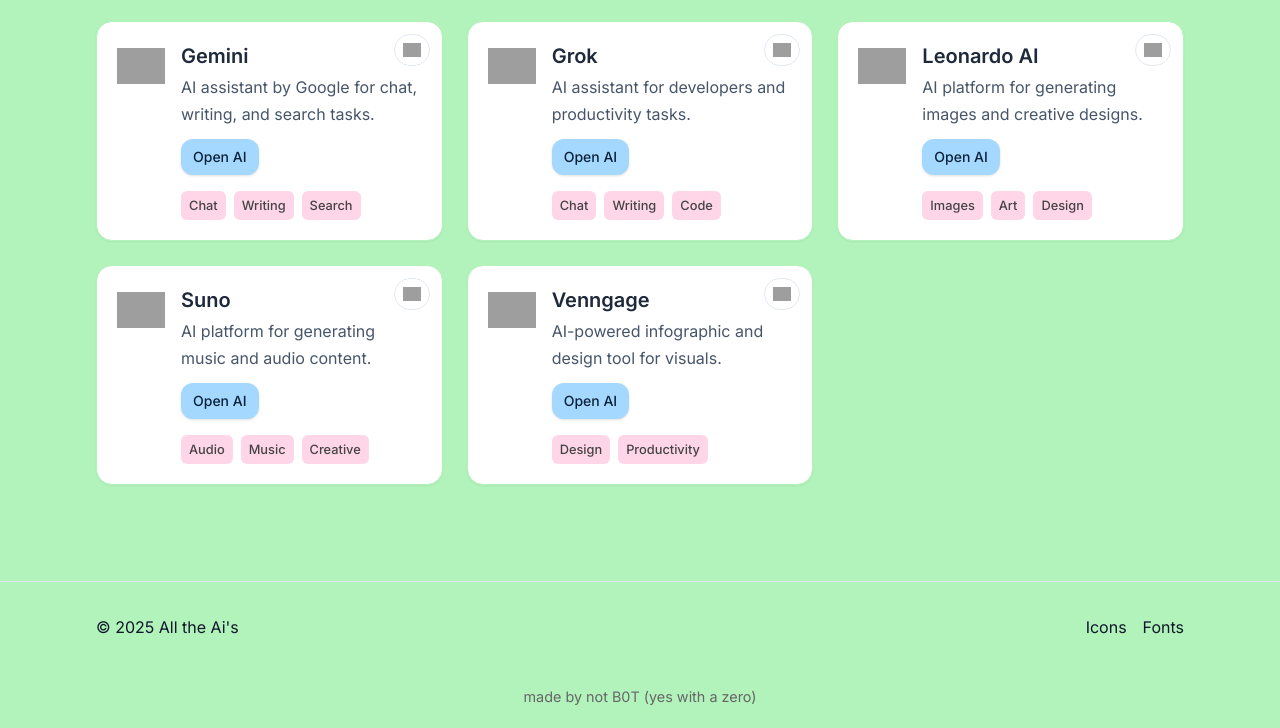
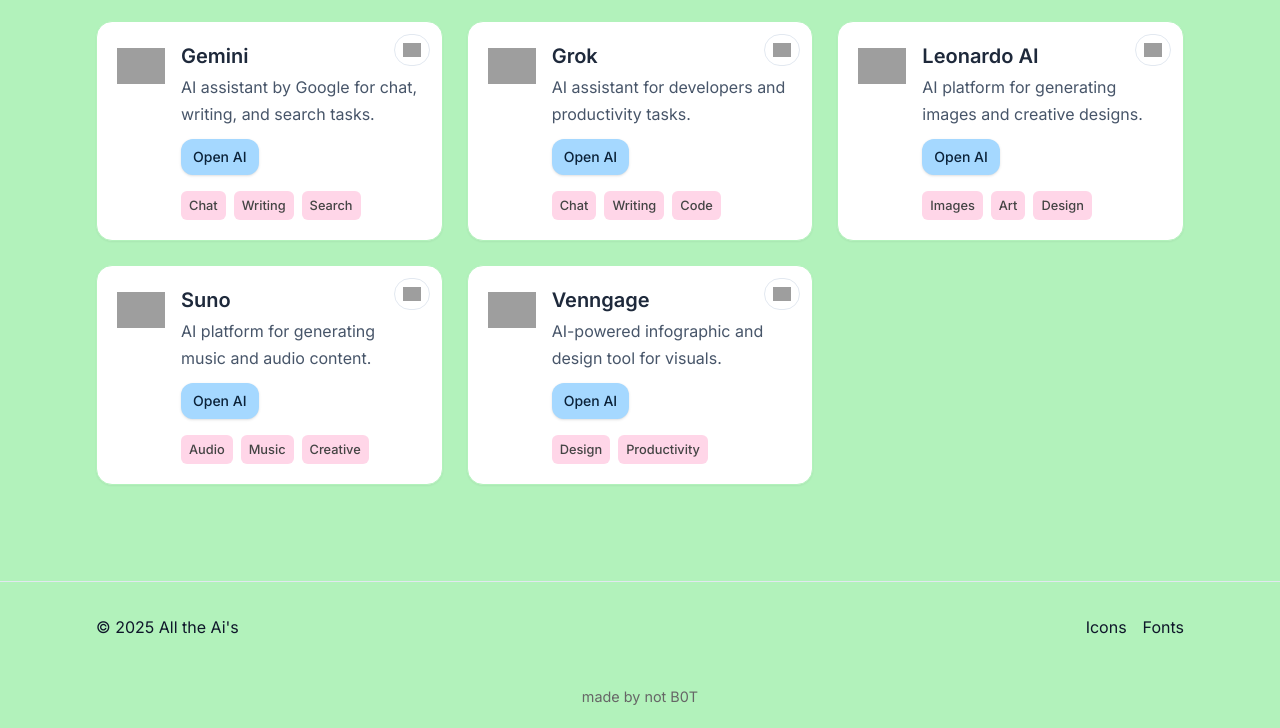
Before and after one commit to 2mwd2024/alais, a plain HTML site: page alais/index.html in a window 1280 px wide. Shown: the part 579-1307 px from the top of the page. Drawn offline with Linux system fonts and the light colour scheme; grey boxes are pictures that could not be loaded.

Commit message:
Update index.html

```diff
--- a/alais/index.html
+++ b/alais/index.html
@@ -298,7 +298,7 @@
 </footer>
 
 <div class="footer-credit">
-  made by not B0T (yes with a zero)
+  made by not B0T
 </div>
 
 <script>
```
